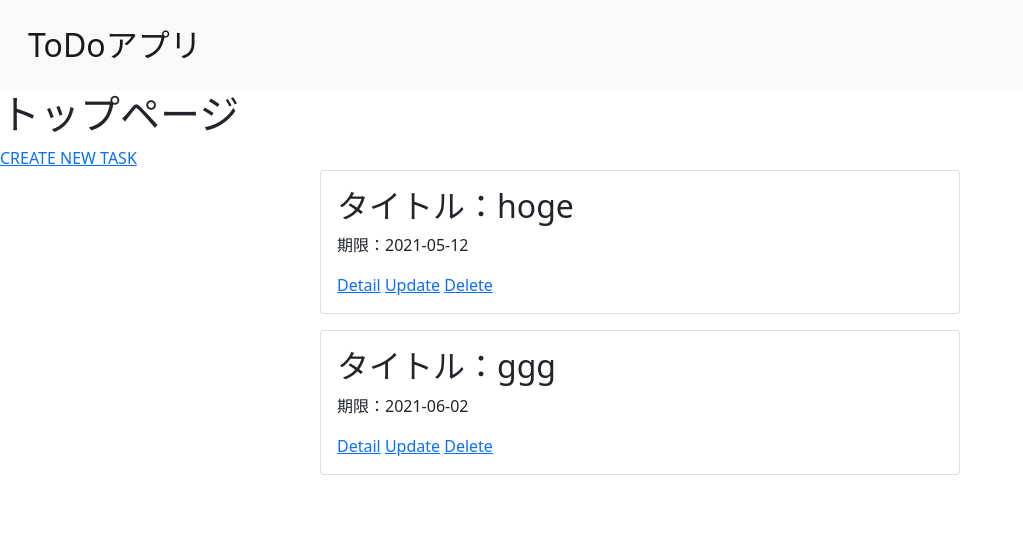
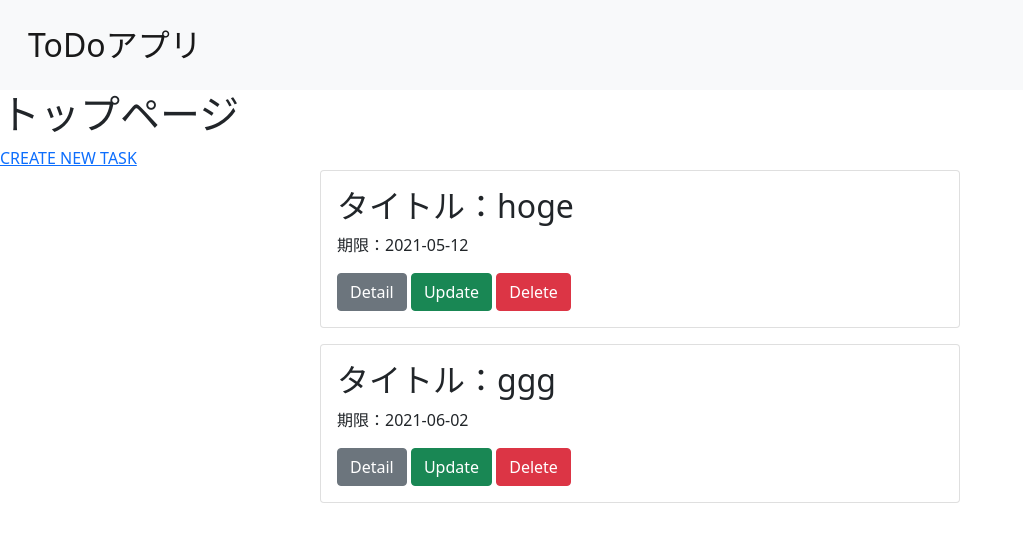
Before and after one commit to go1101/Flask03, a Flask app: page / in a window 1280 px wide. Shown: the top 542 px of the page, without its empty margins (0-1023 px from the left). Run offline with Flask 2, Linux system fonts and the light colour scheme; data comes from the database, SQL or seed files in the repository; some libraries are stand-ins or nearby versions.

Commit message:
ボタンの色を変更（bootstrap）

```diff
--- a/templates/index.html
+++ b/templates/index.html
@@ -9,9 +9,9 @@
     <div class="card-body">
         <h2 class="card-title">タイトル：{{ post.title }}</h2>
         <p>期限：{{ post.due.date() }}</p>
-        <a href="detail/{{ post.id }}" role="button">Detail</a>
-        <a href="update/{{ post.id }}" role="button">Update</a>
-        <a href="delete/{{ post.id }}" role="button">Delete</a>
+        <a class="btn btn-secondary" href="detail/{{ post.id }}" role="button">Detail</a>
+        <a class="btn btn-success" href="update/{{ post.id }}" role="button">Update</a>
+        <a class="btn btn-danger" href="delete/{{ post.id }}" role="button">Delete</a>
 
 
 
```
